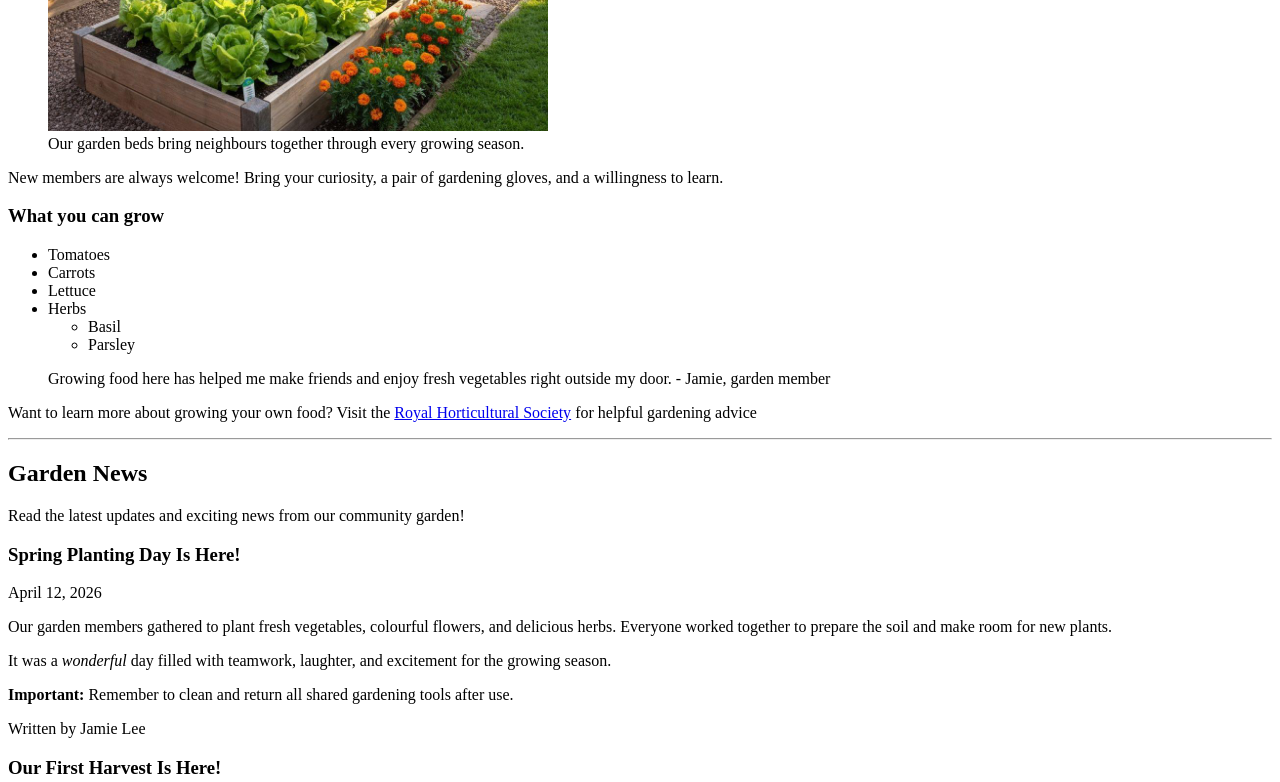
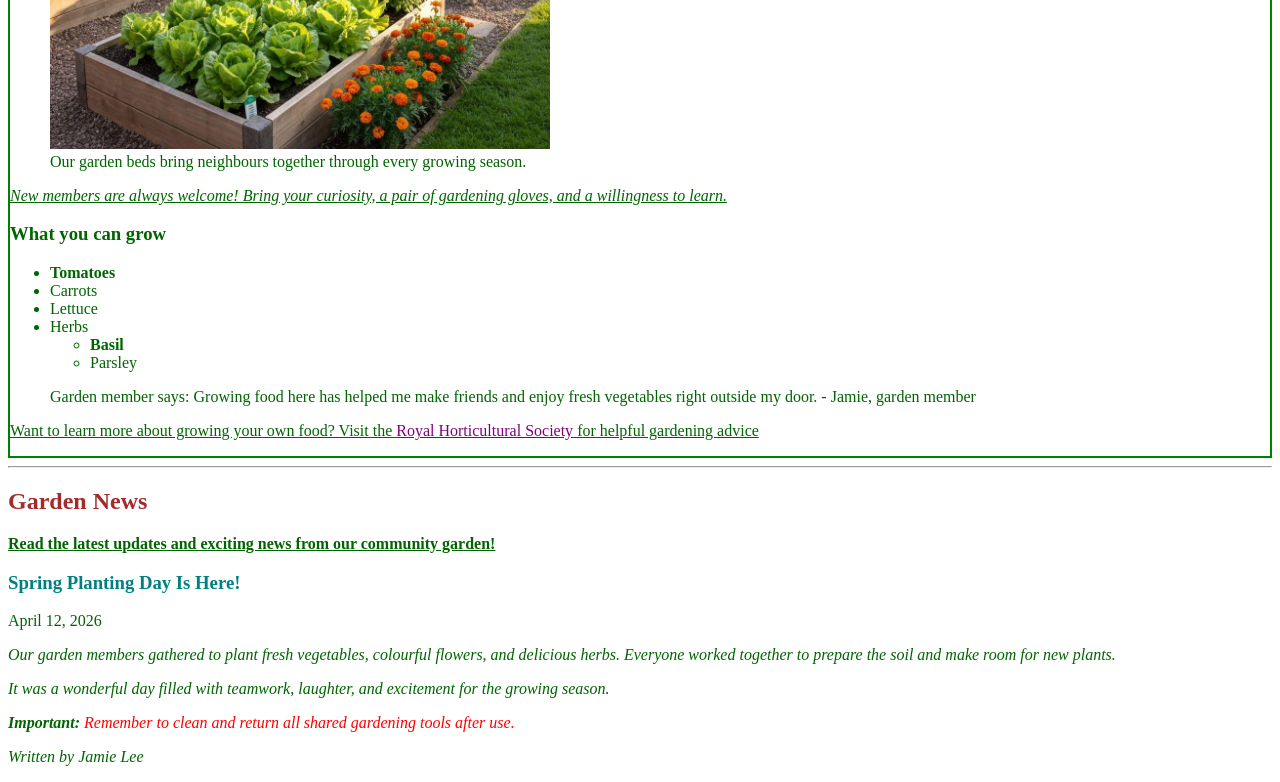
Before and after one commit to niyzne/acit-1620, a plain HTML site: page week6/lab/index.html in a window 1280 px wide. Shown: the part 640-1422 px from the top of the page. Drawn offline with Linux system fonts and the light colour scheme.

Commit message:
i think... done?

```diff
--- a/week6/lab/styles.css
+++ b/week6/lab/styles.css
@@ -18,17 +18,17 @@ Leave these comments in your file when you submit.
 
 /* 1. Universal selector: select every element on the page. */
 * {
-
+  color: darkgreen;
 }
 
 /* 2. Type selector: select every <h2>. */
 h2 {
-
+  color: brown;
 }
 
 /* 3. Class selector: select every element with the class "note". */
 .note {
-
+  font-style: italic;
 }
 
 /* 4. Class selector: select the element with the class "important",
@@ -36,58 +36,81 @@ h2 {
       Hint: if it sets the same property as rule 3, it must come after
       rule 3 to win. Why? */
 .important {
-
+  color: red;
 }
 
 /* 5. Id selector: select your FAQ section by its id. */
 #faq {
-
+  background-color: lightyellow;
 }
 
 /* 6. Descendant selector: select every <p> inside an <article>. */
 article p {
-
+  font-style: italic;
 }
 
 /* 7. Child selector: select only the <ul> that is a direct child of
       your <nav>. */
 nav > ul {
-
+  background-color: lightgray;
 }
 
 /* 8. Adjacent sibling selector: select the paragraph that comes right
       after each <h2>. */
 h2 + p {
-
+  font-weight: bold;
 }
 
 /* 9. General sibling selector: choose one element on your page, then
       select at least two siblings that come after it in the same
       parent. */
-h2 + p {
-
+h2 ~ p {
+  text-decoration: underline;
 }
 
 /* 10. Attribute selector: select only the links that open in a new
        tab, using the value of their target attribute. */
-
+a[target="_blank"] {
+  color: purple;
+}
 
 /* 11. Pseudo-classes: write two rules.
        - Links when the mouse is over them.
        - The first item of every list. */
+a:hover {
+  text-decoration: underline;
+}
 
+li:first-child {
+  font-weight: bold;
+}
 
 /* 12. Pseudo-element: add text before or after your <blockquote>.
        Remember this does not work without the content property. */
-
+blockquote::before {
+  content: "Garden member says: ";
+}
 
 /* 13. :is(): one rule that styles <h3> elements inside both an
        <article> and an <aside>. */
-
+:is(article, aside) h3 {
+  color: teal;
+}
 
 /* 14. :where(): write a rule using :where(), then write a plain type
        or class rule that overrides it on the same element.
        Add a comment explaining why the second rule wins. */
+:where(#faq) {
+  color: blue;
+}
 
+#faq {
+  color: darkgreen;
+}
+
+/* #faq wins because an ID selector has higher specificity than :where(). */
 
 /* 15. :has(): select only the <section> that contains a <figure>. */
+section:has(figure) {
+  border: 2px solid green;
+}
```
